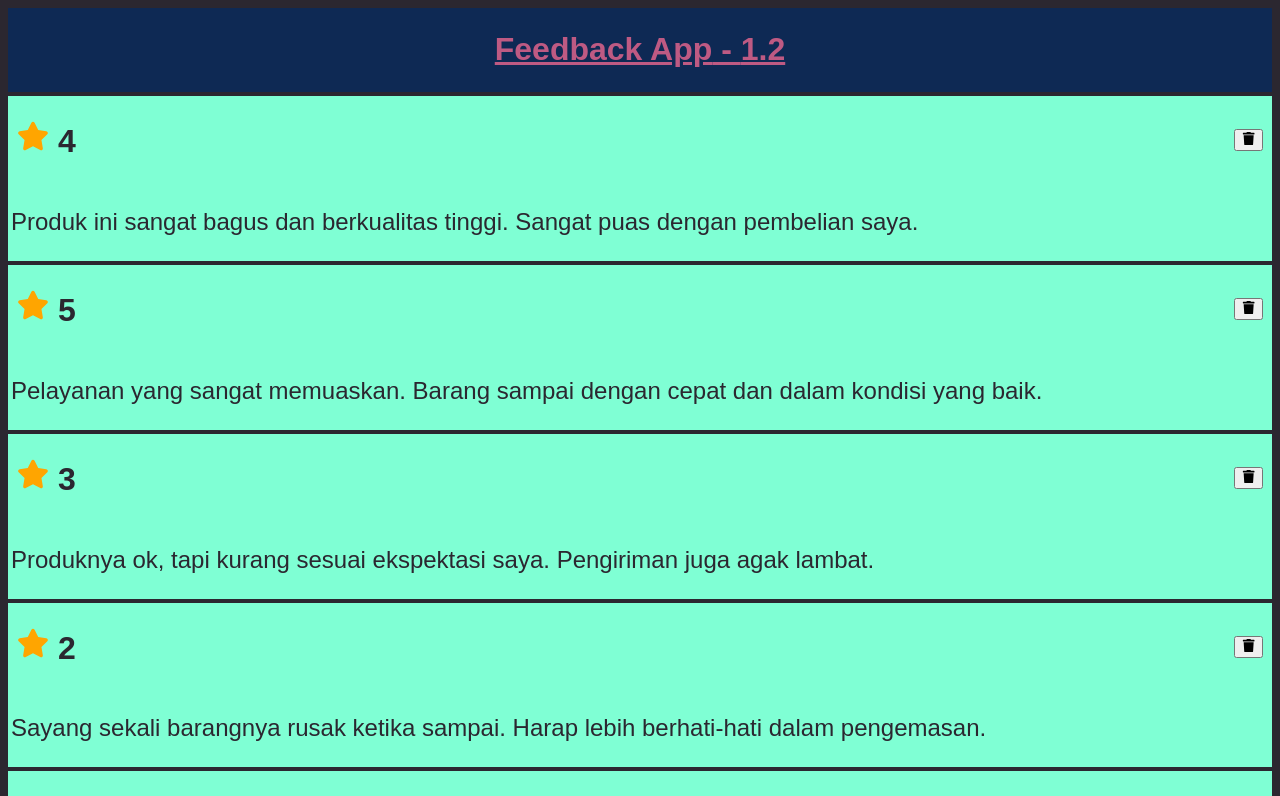
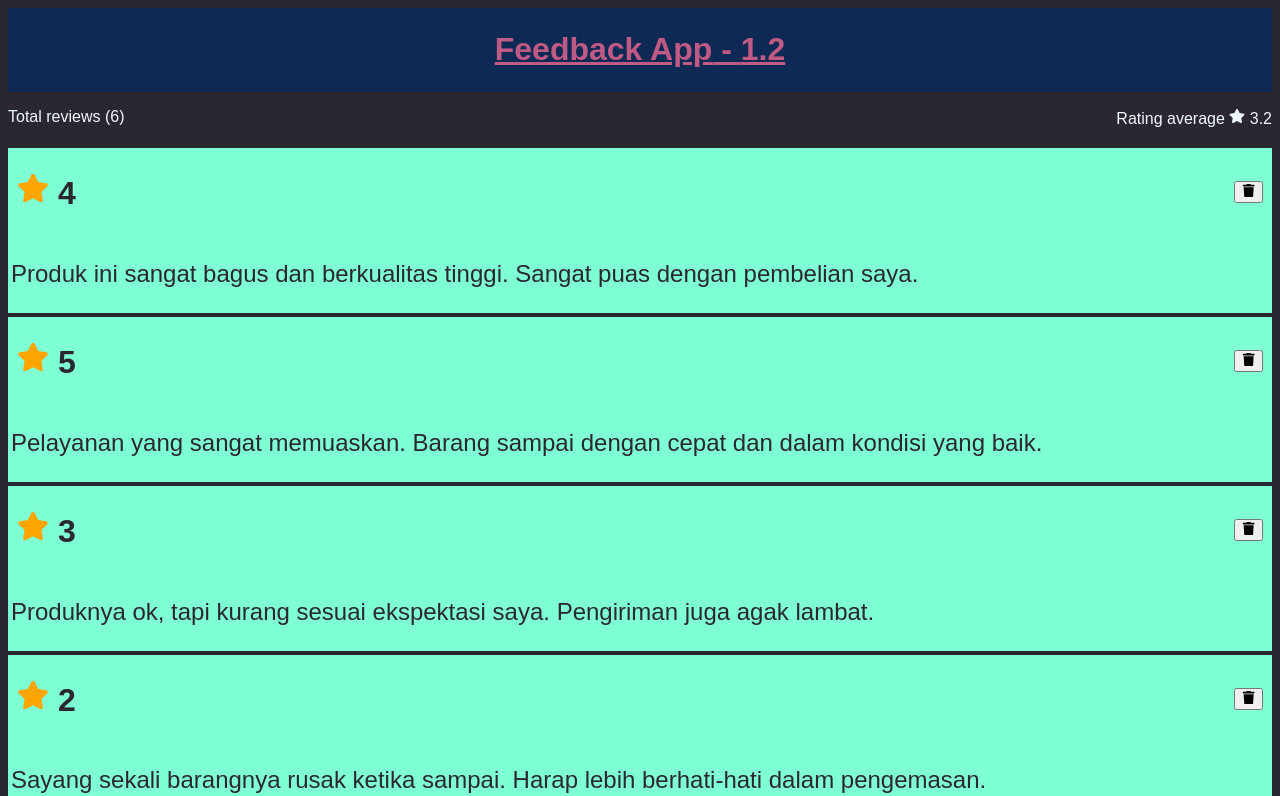
Before and after one commit to nnivxix/feedback-app, a React (Vite) app: page / in a window 1280 px wide. Shown: the top 796 px of the page. Built offline with nearby package versions, Linux system fonts and the light colour scheme.

Commit message:
feat: add summary

```diff
--- a/src/App.tsx
+++ b/src/App.tsx
@@ -2,6 +2,7 @@ import { useState } from "react";
 import dataRatings from "./data/ratings";
 import Header from "./components/Header";
 import RatingList from "./components/RatingList";
+import Summary from "./components/Summary";
 
 function App() {
   const [rating, setRating] = useState(dataRatings);
@@ -13,6 +14,7 @@ function App() {
   return (
     <main>
       <Header title="Feedback App" version={1.2} />
+      <Summary reviews={rating} />
       <RatingList rating={rating} handleDelete={deleteRating} />
     </main>
   );
--- /dev/null
+++ b/src/components/Summary.tsx
@@ -0,0 +1,29 @@
+import { FaStar } from "react-icons/fa";
+import { Rating } from "../types/schema";
+
+interface SummaryProps {
+  reviews: Rating[];
+}
+
+function Summary({ reviews }: SummaryProps) {
+  const average =
+    reviews.reduce((acc, cur) => {
+      return acc + cur.rating;
+    }, 0) / reviews.length;
+  return (
+    <div className="summary">
+      <p>
+        Total {reviews.length > 1 ? "reviews" : "review"} ({reviews.length})
+      </p>
+      <p>
+        Rating average{" "}
+        <span>
+          <FaStar />
+        </span>{" "}
+        {isNaN(average) ? 0 : average.toFixed(1)}
+      </p>
+    </div>
+  );
+}
+
+export default Summary;
--- a/src/styles/index.css
+++ b/src/styles/index.css
@@ -31,3 +31,8 @@ body {
 .aqua {
   background-color: aquamarine;
 }
+
+.summary{
+  display: flex;
+  justify-content: space-between;
+}
```
